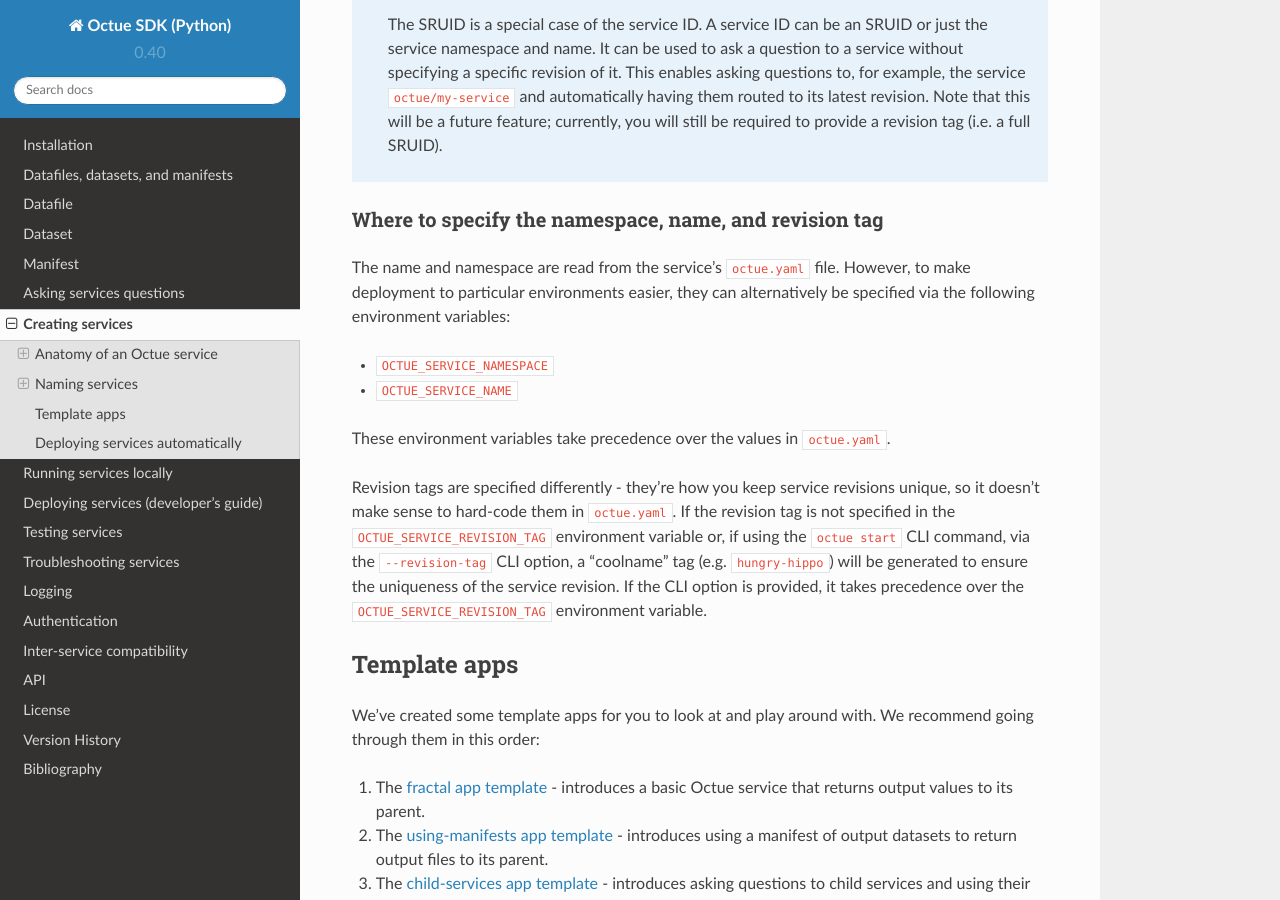
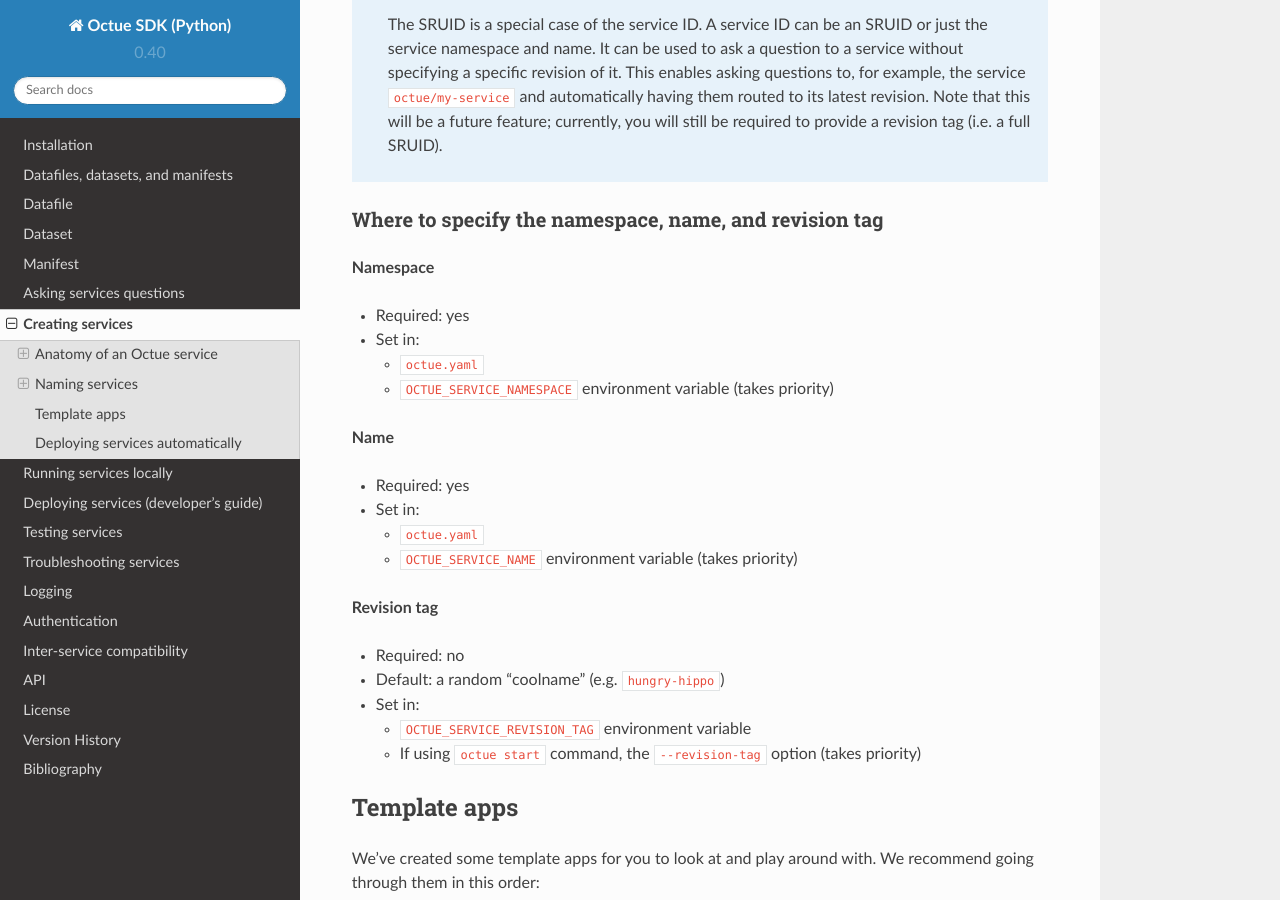
Before and after one commit to octue/octue-sdk-python, a Sphinx documentation site: the page built from docs/source/creating_services.rst, in a window 1280 px wide and 900 px high, scrolled down 2430 px. Built offline with Sphinx 7.4.7 and the Read the Docs theme 2.0.0, drawn with Linux system fonts in a browser that asks for light colours.

Commit message:
DOC: Improve layout of SRUID doc
skipci

```diff
--- a/docs/source/creating_services.rst
+++ b/docs/source/creating_services.rst
@@ -225,19 +225,31 @@
 
 Where to specify the namespace, name, and revision tag
 ------------------------------------------------------
-The name and namespace are read from the service's ``octue.yaml`` file. However, to make deployment to particular
-environments easier, they can alternatively be specified via the following environment variables:
 
-- ``OCTUE_SERVICE_NAMESPACE``
-- ``OCTUE_SERVICE_NAME``
+**Namespace**
 
-These environment variables take precedence over the values in ``octue.yaml``.
+- Required: yes
+- Set in:
 
-Revision tags are specified differently - they're how you keep service revisions unique, so it doesn't make sense to
-hard-code them in ``octue.yaml``. If the revision tag is not specified in the ``OCTUE_SERVICE_REVISION_TAG`` environment
-variable or, if using the ``octue start`` CLI command, via the ``--revision-tag`` CLI option, a "coolname" tag (e.g.
-``hungry-hippo``) will be generated to ensure the uniqueness of the service revision. If the CLI option is provided, it
-takes precedence over the ``OCTUE_SERVICE_REVISION_TAG`` environment variable.
+  - ``octue.yaml``
+  - ``OCTUE_SERVICE_NAMESPACE`` environment variable (takes priority)
+
+**Name**
+
+- Required: yes
+- Set in:
+
+  - ``octue.yaml``
+  - ``OCTUE_SERVICE_NAME`` environment variable (takes priority)
+
+**Revision tag**
+
+- Required: no
+- Default: a random "coolname" (e.g. ``hungry-hippo``)
+- Set in:
+
+  - ``OCTUE_SERVICE_REVISION_TAG`` environment variable
+  - If using ``octue start`` command, the ``--revision-tag`` option (takes priority)
 
 
 Template apps
```
